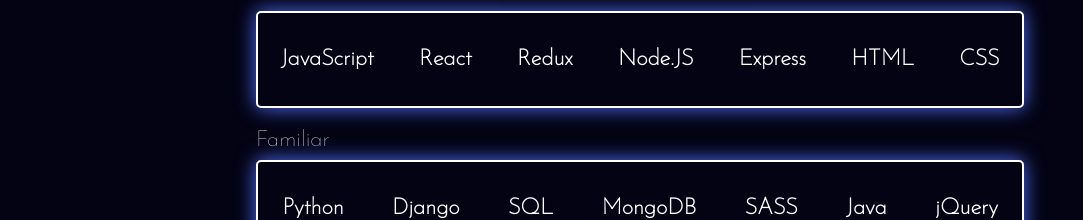
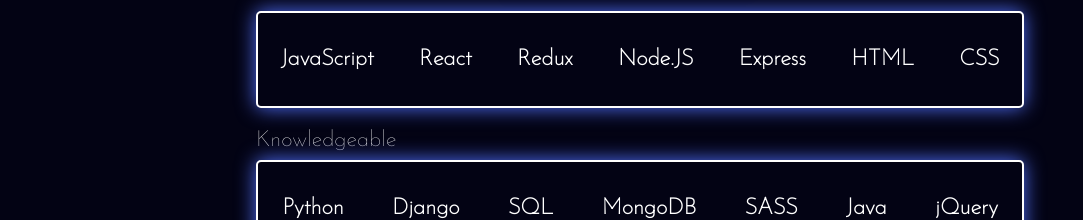
Before and after one commit to SCFlanagan/Personal-Website, a React (Create React App) app: page / in a window 1280 px wide. Shown: the part 1842-2062 px from the top of the page, without its empty margins (0-1083 px from the left). Built offline with nearby package versions, Linux system fonts and the light colour scheme.

Commit message:
changed skills title

```diff
--- a/src/Components/Skills.js
+++ b/src/Components/Skills.js
@@ -28,7 +28,7 @@
           <span>CSS</span>
         </div>
         <h5 id="skill-animate-3" className="o-0">
-          Familiar
+          Knowledgeable
         </h5>
         <div className="skill-section o-0" id="skill-animate-4">
           <span>Python</span>
```
